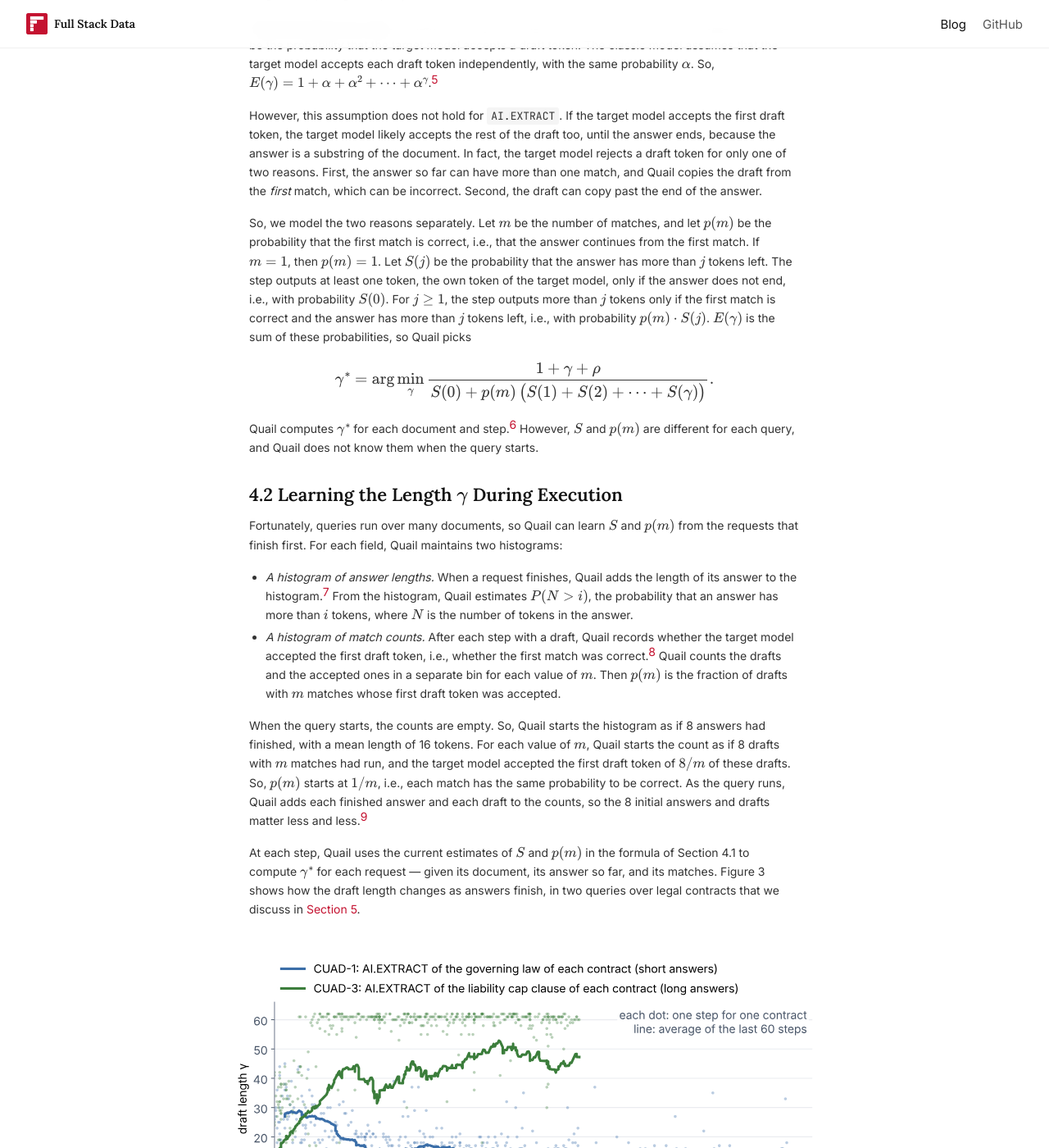
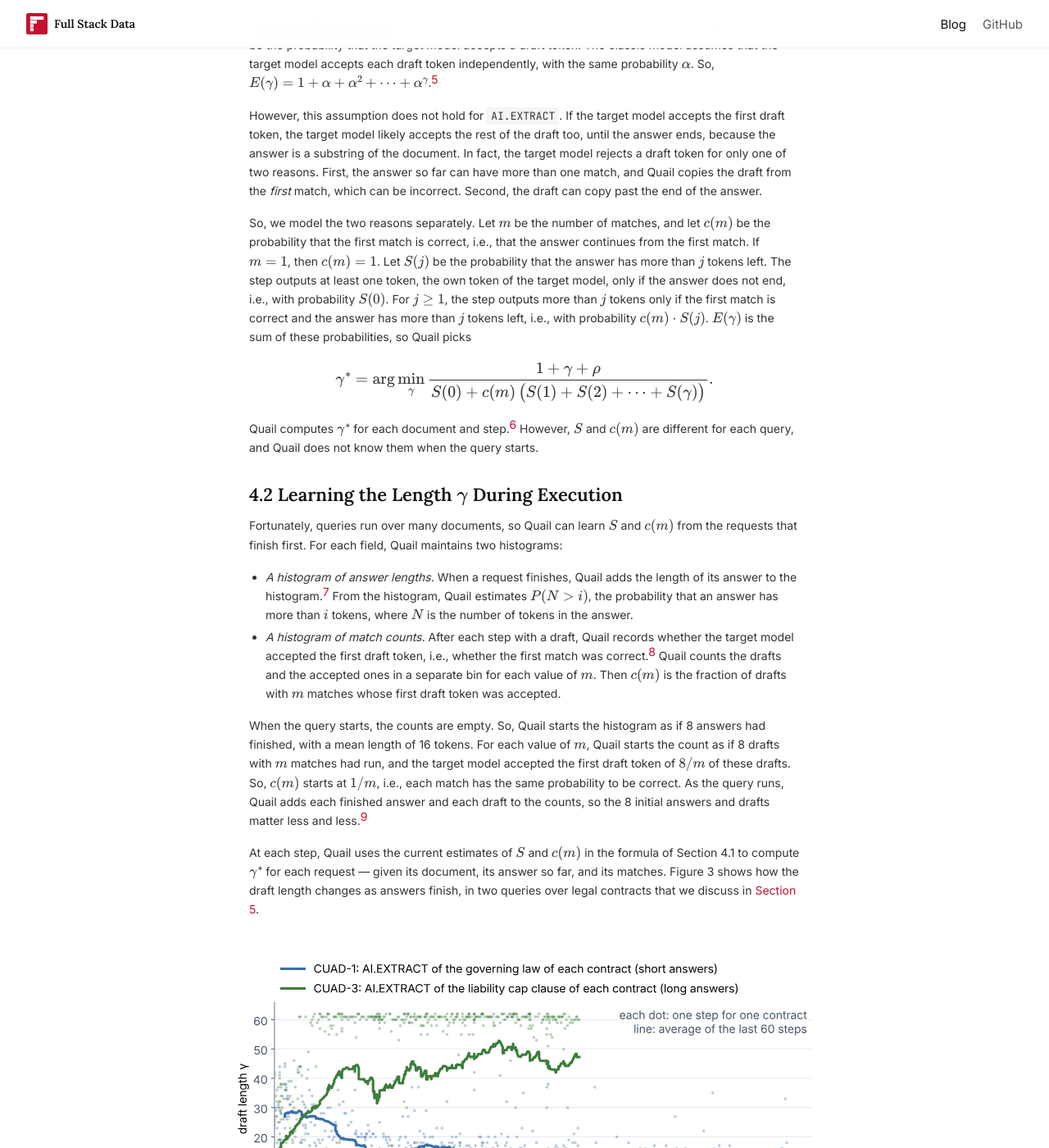
Before and after one commit to fsdatalab/fsdatalab.github.io, a Jekyll site: the page built from _posts/2026-10-26-ai-extract.md, in a window 1280 px wide and 1400 px high, scrolled down 3918 px. Shown: the whole window at 82% size. Built offline with Jekyll 4.4.1, drawn with Linux system fonts in a browser that asks for light colours; some of the changed text lies outside the part shown.

Commit message:
Rename p(m) to c(m) in the AI.EXTRACT post
P(·) is the probability operator elsewhere in the post (P(N > i)), so
the probability that the first match is correct gets its own letter.

Co-Authored-By: Claude Opus 5.5 <noreply@anthropic.com>
Claude-Session: https://claude.ai/code/session_01E9AjEaw3ZPJHVmqCBrDwAb

```diff
--- a/_posts/2026-10-26-ai-extract.md
+++ b/_posts/2026-10-26-ai-extract.md
@@ -105,7 +105,7 @@ In this section, we discuss our key idea --- that Quail should pick a different
 | $$\rho$$ | Time of the KV read of the document in one step, divided by the time to compute one token |
 | $$N$$ | Number of tokens in the answer |
 | $$S(j)$$ | Probability that the answer has more than $$j$$ tokens left |
-| $$m$$, $$p(m)$$ | Number of matches of the answer so far in the document, and probability that the first match is correct |
+| $$m$$, $$c(m)$$ | Number of matches of the answer so far in the document, and probability that the first match is correct |
 
 </div>
 </details>
@@ -126,28 +126,28 @@ We look at each part of the fraction in turn.
 
 However, this assumption does not hold for `AI.EXTRACT`. If the target model accepts the first draft token, the target model likely accepts the rest of the draft too, until the answer ends, because the answer is a substring of the document. In fact, the target model rejects a draft token for only one of two reasons. First, the answer so far can have more than one match, and Quail copies the draft from the *first* match, which can be incorrect. Second, the draft can copy past the end of the answer.
 
-So, we model the two reasons separately. Let $$m$$ be the number of matches, and let $$p(m)$$ be the probability that the first match is correct, i.e., that the answer continues from the first match. If $$m = 1$$, then $$p(m) = 1$$. Let $$S(j)$$ be the probability that the answer has more than $$j$$ tokens left. The step outputs at least one token, the own token of the target model, only if the answer does not end, i.e., with probability $$S(0)$$. For $$j \ge 1$$, the step outputs more than $$j$$ tokens only if the first match is correct and the answer has more than $$j$$ tokens left, i.e., with probability $$p(m) \cdot S(j)$$. $$E(\gamma)$$ is the sum of these probabilities, so Quail picks
+So, we model the two reasons separately. Let $$m$$ be the number of matches, and let $$c(m)$$ be the probability that the first match is correct, i.e., that the answer continues from the first match. If $$m = 1$$, then $$c(m) = 1$$. Let $$S(j)$$ be the probability that the answer has more than $$j$$ tokens left. The step outputs at least one token, the own token of the target model, only if the answer does not end, i.e., with probability $$S(0)$$. For $$j \ge 1$$, the step outputs more than $$j$$ tokens only if the first match is correct and the answer has more than $$j$$ tokens left, i.e., with probability $$c(m) \cdot S(j)$$. $$E(\gamma)$$ is the sum of these probabilities, so Quail picks
 
 $$
-\gamma^* = \arg\min_{\gamma} \frac{1 + \gamma + \rho}{S(0) + p(m) \, \bigl(S(1) + S(2) + \dots + S(\gamma)\bigr)}.
+\gamma^* = \arg\min_{\gamma} \frac{1 + \gamma + \rho}{S(0) + c(m) \, \bigl(S(1) + S(2) + \dots + S(\gamma)\bigr)}.
 $$
 
-Quail computes $$\gamma^*$$ for each document and step.<sup><a href="#note-6">6</a></sup> However, $$S$$ and $$p(m)$$ are different for each query, and Quail does not know them when the query starts.
+Quail computes $$\gamma^*$$ for each document and step.<sup><a href="#note-6">6</a></sup> However, $$S$$ and $$c(m)$$ are different for each query, and Quail does not know them when the query starts.
 
 ## 4.2 Learning the Length $$\gamma$$ During Execution
 
-Fortunately, queries run over many documents, so Quail can learn $$S$$ and $$p(m)$$ from the requests that finish first. For each field, Quail maintains two histograms:
+Fortunately, queries run over many documents, so Quail can learn $$S$$ and $$c(m)$$ from the requests that finish first. For each field, Quail maintains two histograms:
 
 - *A histogram of answer lengths.* When a request finishes, Quail adds the length of its answer to the histogram.<sup><a href="#note-7">7</a></sup> From the histogram, Quail estimates $$P(N > i)$$, the probability that an answer has more than $$i$$ tokens, where $$N$$ is the number of tokens in the answer.
-- *A histogram of match counts.* After each step with a draft, Quail records whether the target model accepted the first draft token, i.e., whether the first match was correct.<sup><a href="#note-8">8</a></sup> Quail counts the drafts and the accepted ones in a separate bin for each value of $$m$$. Then $$p(m)$$ is the fraction of drafts with $$m$$ matches whose first draft token was accepted.
+- *A histogram of match counts.* After each step with a draft, Quail records whether the target model accepted the first draft token, i.e., whether the first match was correct.<sup><a href="#note-8">8</a></sup> Quail counts the drafts and the accepted ones in a separate bin for each value of $$m$$. Then $$c(m)$$ is the fraction of drafts with $$m$$ matches whose first draft token was accepted.
 
-When the query starts, the counts are empty. So, Quail starts the histogram as if 8 answers had finished, with a mean length of 16 tokens. For each value of $$m$$, Quail starts the count as if 8 drafts with $$m$$ matches had run, and the target model accepted the first draft token of $$8/m$$ of these drafts. So, $$p(m)$$ starts at $$1/m$$, i.e., each match has the same probability to be correct. As the query runs, Quail adds each finished answer and each draft to the counts, so the 8 initial answers and drafts matter less and less.<sup><a href="#note-9">9</a></sup>
+When the query starts, the counts are empty. So, Quail starts the histogram as if 8 answers had finished, with a mean length of 16 tokens. For each value of $$m$$, Quail starts the count as if 8 drafts with $$m$$ matches had run, and the target model accepted the first draft token of $$8/m$$ of these drafts. So, $$c(m)$$ starts at $$1/m$$, i.e., each match has the same probability to be correct. As the query runs, Quail adds each finished answer and each draft to the counts, so the 8 initial answers and drafts matter less and less.<sup><a href="#note-9">9</a></sup>
 
-At each step, Quail uses the current estimates of $$S$$ and $$p(m)$$ in the formula of Section 4.1 to compute $$\gamma^*$$ for each request --- given its document, its answer so far, and its matches. Figure 3 shows how the draft length changes as answers finish, in two queries over legal contracts that we discuss in [Section 5](#5-experiments-on-quail-b).
+At each step, Quail uses the current estimates of $$S$$ and $$c(m)$$ in the formula of Section 4.1 to compute $$\gamma^*$$ for each request --- given its document, its answer so far, and its matches. Figure 3 shows how the draft length changes as answers finish, in two queries over legal contracts that we discuss in [Section 5](#5-experiments-on-quail-b).
 
 <figure id="figure-3" style="width: min(46rem, calc(100vw - 3rem));">
 <img src="{{ '/assets/blog/ai-extract/draft-length-over-query.svg' | relative_url }}?v=4" alt="The draft length at each step of CUAD-1 and CUAD-3. CUAD-1 falls to about 10, and CUAD-3 rises to about 45.">
-<figcaption>Figure 3. The draft length <em>γ</em> that Quail picks in two <code>AI.EXTRACT</code> queries over 449 legal contracts from the CUAD dataset in QUAIL-B. <em>γ</em> varies widely, both between the queries and within each query. In many steps, <em>γ</em> = 0, which means Quail decided not to draft any tokens at all—likely because the answer so far has too many matches in the document, leading to a low <em>p</em>(<em>m</em>).</figcaption>
+<figcaption>Figure 3. The draft length <em>γ</em> that Quail picks in two <code>AI.EXTRACT</code> queries over 449 legal contracts from the CUAD dataset in QUAIL-B. <em>γ</em> varies widely, both between the queries and within each query. In many steps, <em>γ</em> = 0, which means Quail decided not to draft any tokens at all—likely because the answer so far has too many matches in the document, leading to a low <em>c</em>(<em>m</em>).</figcaption>
 </figure>
 
 Figure 4 shows why $$\gamma$$ changes: as answers finish, the estimate of $$P(N > i)$$ moves toward the true curve.
@@ -165,7 +165,7 @@ Copying the draft from the input is not new either. For example, Sun et al.<sup>
 
 Perhaps the closest work is SuffixDecoding, by Oliaro et al. from Snowflake AI Research and CMU.<sup><a href="#note-15">15</a></sup> Like Quail, SuffixDecoding copies the draft and adapts the draft length. However, there are a few key differences. First, SuffixDecoding copies from the prompt and from previous outputs, so the end of the output can have *many* matches, and SuffixDecoding drafts a *tree* of the continuations that occur most often. Quail drafts *one* sequence, from the first match. Second, SuffixDecoding limits the draft length in proportion to the length of the match, while Quail picks the draft length that minimizes the expected time per output token under its cost model.
 
-Quail could also draft a tree. When the partially decoded answer has many matches, i.e., $$p(m)$$ is quite low, Quail does not draft any tokens (and therefore decodes token by token). Like SuffixDecoding, Quail could draft a token tree with one branch for each match, and the target model could verify all of the branches in one forward pass. Sequoia, by Chen et al.,<sup><a href="#note-16">16</a></sup> shows how to choose such a tree: Sequoia uses dynamic programming to find the optimal tree structure for a speculation budget, and a hardware-aware optimizer to select the size and depth of the tree for a given GPU. A similar optimizer could use $$p(m)$$ to choose the branches. We leave this to future work.
+Quail could also draft a tree. When the partially decoded answer has many matches, i.e., $$c(m)$$ is quite low, Quail does not draft any tokens (and therefore decodes token by token). Like SuffixDecoding, Quail could draft a token tree with one branch for each match, and the target model could verify all of the branches in one forward pass. Sequoia, by Chen et al.,<sup><a href="#note-16">16</a></sup> shows how to choose such a tree: Sequoia uses dynamic programming to find the optimal tree structure for a speculation budget, and a hardware-aware optimizer to select the size and depth of the tree for a given GPU. A similar optimizer could use $$c(m)$$ to choose the branches. We leave this to future work.
 
 # 5. Experiments on QUAIL-B
 
@@ -228,7 +228,7 @@ this research.
 
 <span id="note-5"><strong>5.</strong></span> Here is the intuition. Term $$j$$ is the probability that the step outputs more than $$j$$ tokens. The step always outputs the own token of the target model, so term 0 is 1. The step outputs more than $$j$$ tokens only if the target model accepts the first $$j$$ draft tokens, which has probability $$\alpha^j$$. Leviathan et al. write the sum in closed form, as $$(1 - \alpha^{\gamma+1}) / (1 - \alpha)$$.
 
-<span id="note-6"><strong>6.</strong></span> Quail applies $$p(m)$$ to the whole draft. That is, Quail treats a draft as copied either entirely from the correct match or entirely from an incorrect match. Quail also assumes that whether the first match is correct does not depend on how long the answer is.
+<span id="note-6"><strong>6.</strong></span> Quail applies $$c(m)$$ to the whole draft. That is, Quail treats a draft as copied either entirely from the correct match or entirely from an incorrect match. Quail also assumes that whether the first match is correct does not depend on how long the answer is.
 
 <span id="note-7"><strong>7.</strong></span> The histogram has 65 bins, one for each answer length from 0 to 64 tokens, because Quail limits answers to 64 tokens.
 
```
